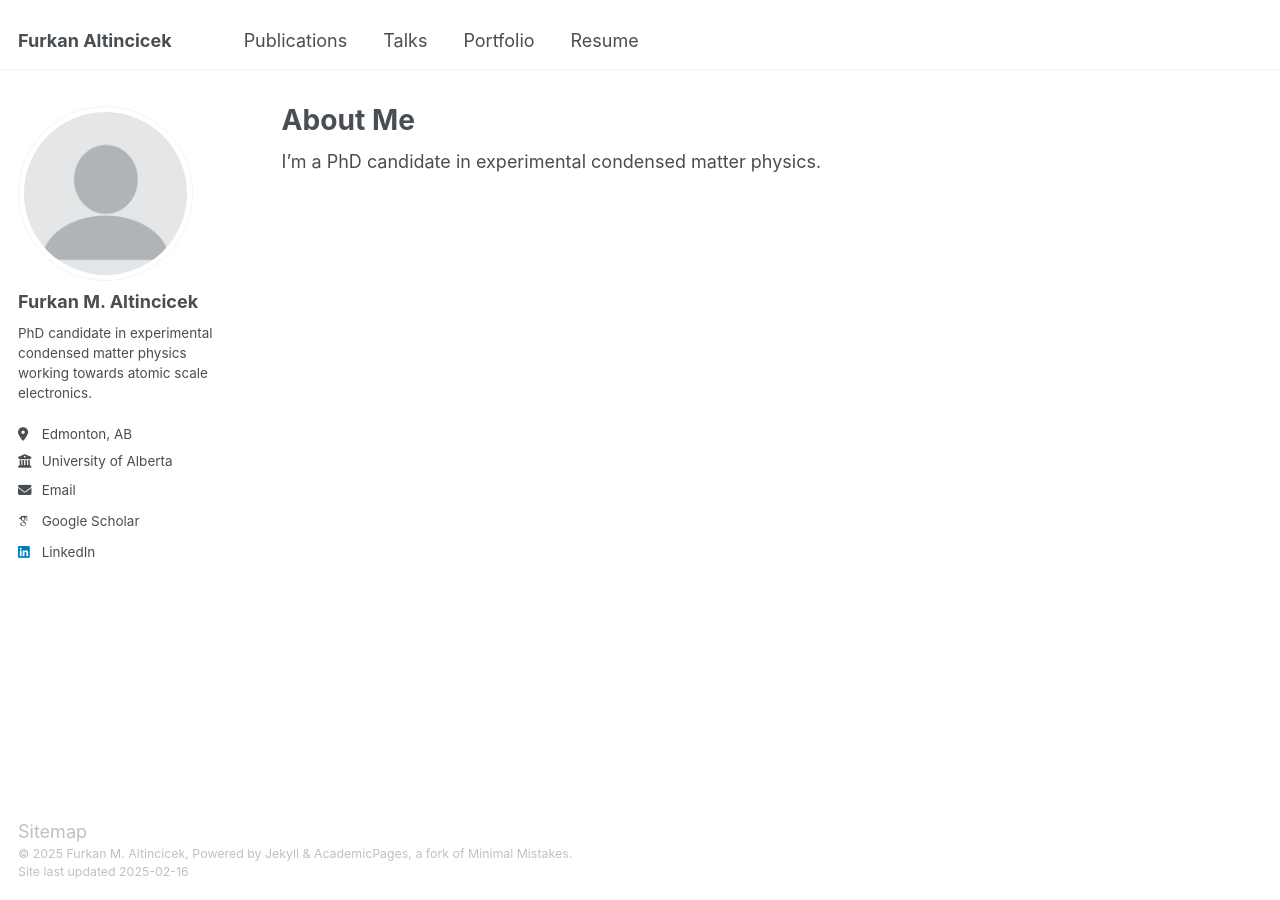
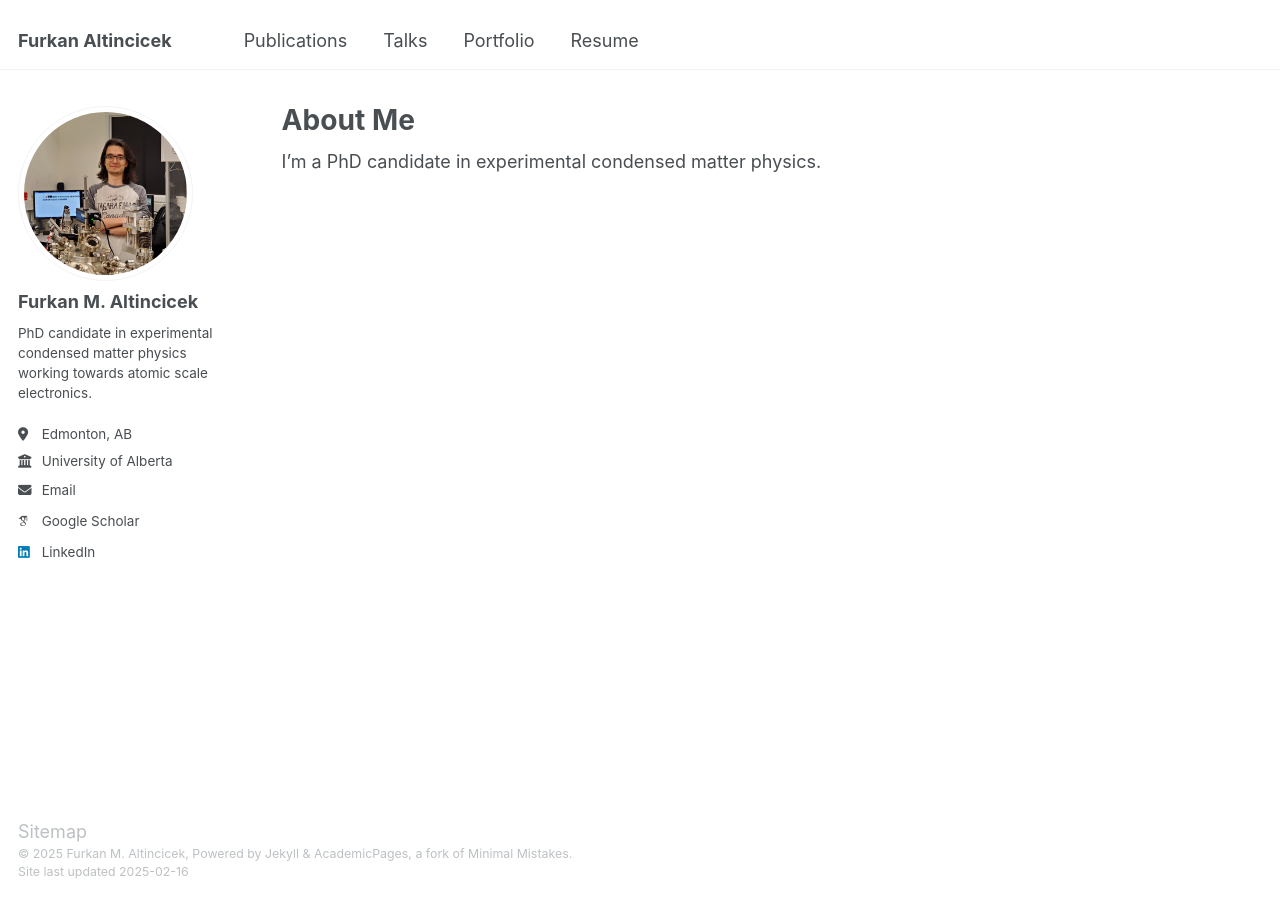
Before and after one commit to faltincicek/faltincicek.github.io, a Jekyll site: the page built from _pages/about.md, in a window 1280 px wide. Built offline with Jekyll 4.4.1, drawn with Linux system fonts in a browser that asks for light colours; some web fonts are replaced.

Commit message:
Update _config.yml

```diff
--- a/_config.yml
+++ b/_config.yml
@@ -22,7 +22,7 @@ repository               : "academicpages/academicpages.github.io"
 #               Additional customization can be done by editing /_includes/author-profile.html
 author:
   # Biographic information
-  avatar           : "profile.png"
+  avatar           : "Profile_Pic_close.jpg"
   name             : "Furkan M. Altincicek"
   pronouns         : # example: "she/her"
   bio              : "PhD candidate in experimental condensed matter physics working towards atomic scale electronics."
```
